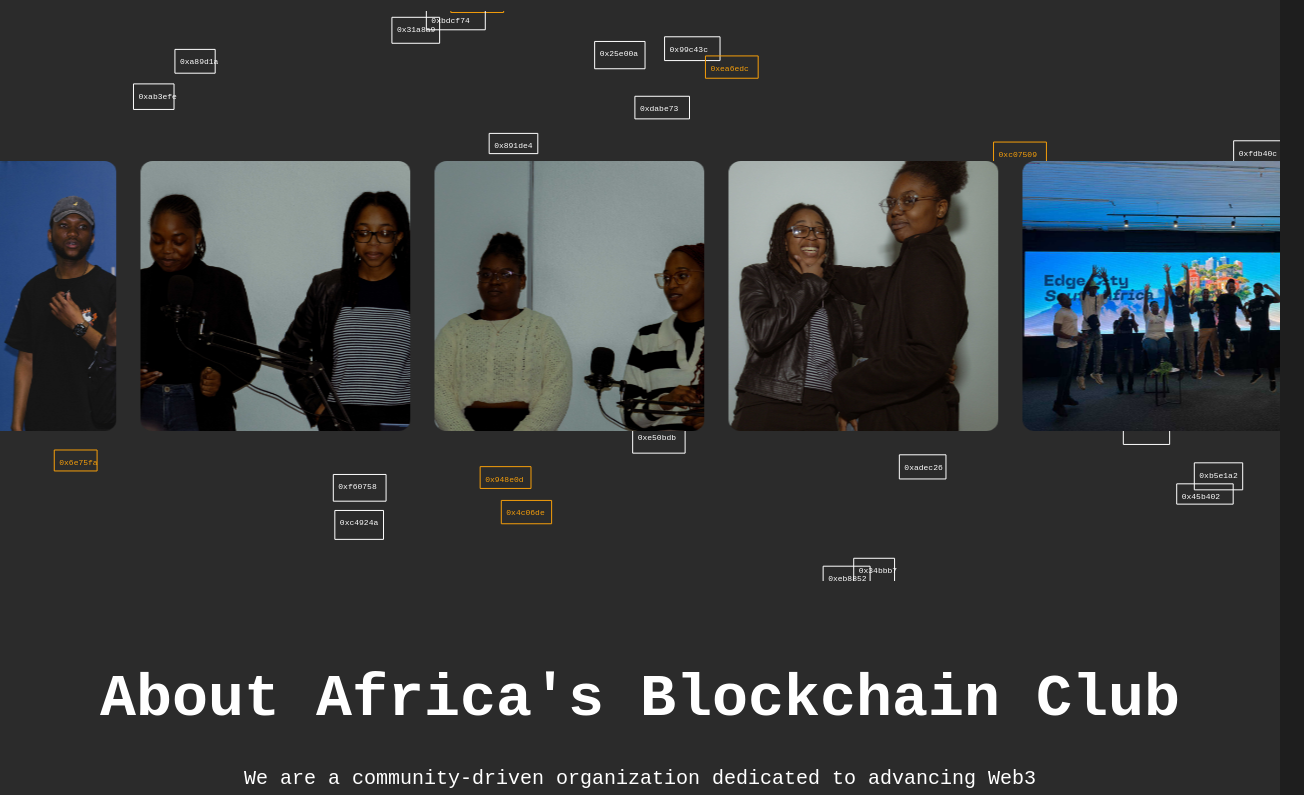
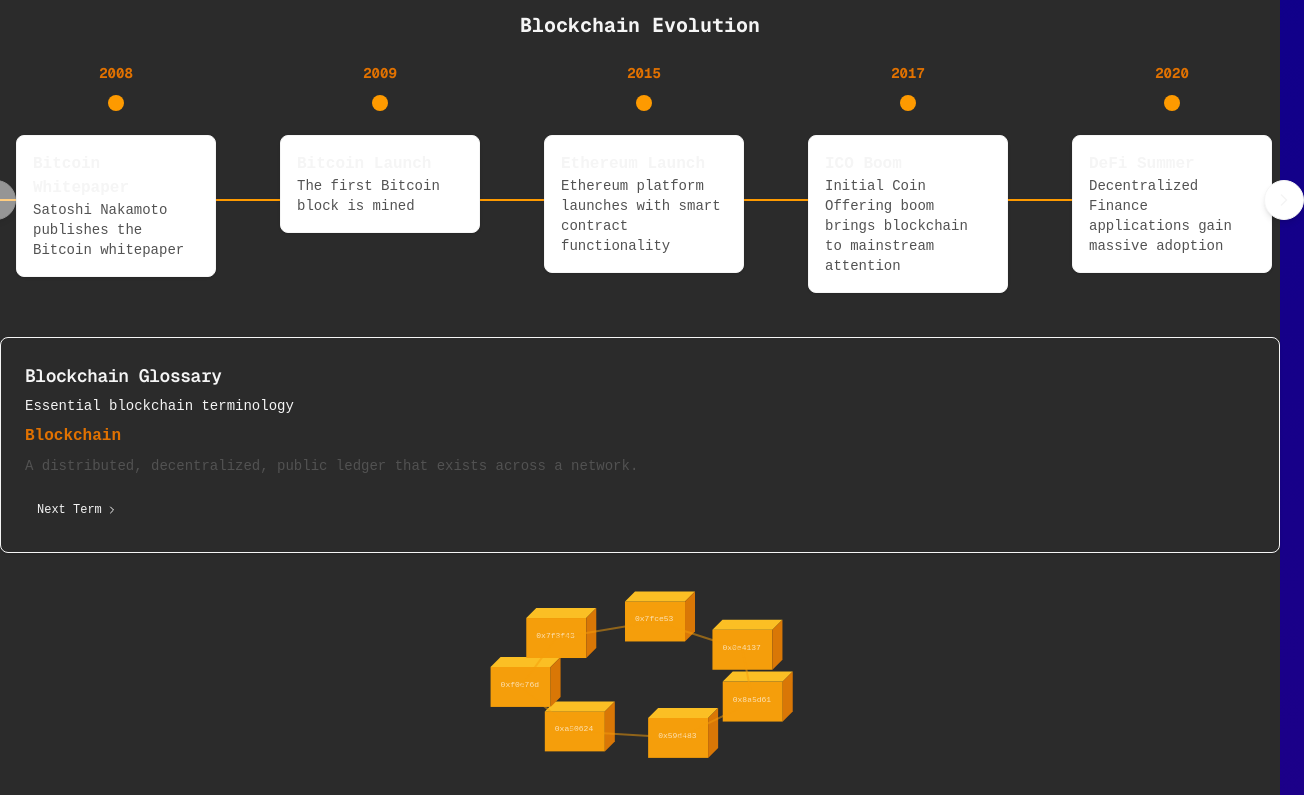
Before and after one commit to Africas-Blockchain-Club/abcWebsite, a Next.js app in the folder abc/: page / in a window 1280 px wide. Shown: the part 1140-1935 px from the top of the page, 1304 px wide, since content can reach past the window. Built offline with nearby package versions, Linux system fonts and the light colour scheme.

Commit message:
Added card from Denzel

```diff
--- a/abc/app/page.tsx
+++ b/abc/app/page.tsx
@@ -13,7 +13,12 @@
 import ProjectsDrawer from "@/components/ui/files";
 import ImageTextCard from "@/components/ui/ImageTextCard";
 import Footer from "@/components/ui/footer";
+import Timeline from "@/components/ui/blockchain-timeline";
 import SectionDivider from "@/components/ui/SectionDivider";
+import Terms from "@/components/ui/blockchain-terms";
+import Modal from "@/components/ui/blockchain-modal";
+
+
 
 export default function Home() {
   const [showFloatingImage, setShowFloatingImage] = useState(false);
@@ -33,6 +38,9 @@
       <main className="relative z-0" style={{ background: "#2B2B2B" }}>
         <Hero />
         <Logos/>
+        <Timeline/>
+        <Terms/>
+        <Modal/>
 
 
 <div id="team">
--- /dev/null
+++ b/abc/components/ui/card.tsx
@@ -0,0 +1,43 @@
+import * as React from "react"
+
+import { cn } from "@/lib/utils"
+
+const Card = React.forwardRef<HTMLDivElement, React.HTMLAttributes<HTMLDivElement>>(({ className, ...props }, ref) => (
+  <div ref={ref} className={cn("rounded-lg border bg-card text-card-foreground shadow-sm", className)} {...props} />
+))
+Card.displayName = "Card"
+
+const CardHeader = React.forwardRef<HTMLDivElement, React.HTMLAttributes<HTMLDivElement>>(
+  ({ className, ...props }, ref) => (
+    <div ref={ref} className={cn("flex flex-col space-y-1.5 p-6", className)} {...props} />
+  ),
+)
+CardHeader.displayName = "CardHeader"
+
+const CardTitle = React.forwardRef<HTMLParagraphElement, React.HTMLAttributes<HTMLHeadingElement>>(
+  ({ className, ...props }, ref) => (
+    <h3 ref={ref} className={cn("text-2xl font-semibold leading-none tracking-tight", className)} {...props} />
+  ),
+)
+CardTitle.displayName = "CardTitle"
+
+const CardDescription = React.forwardRef<HTMLParagraphElement, React.HTMLAttributes<HTMLParagraphElement>>(
+  ({ className, ...props }, ref) => (
+    <p ref={ref} className={cn("text-sm text-muted-foreground", className)} {...props} />
+  ),
+)
+CardDescription.displayName = "CardDescription"
+
+const CardContent = React.forwardRef<HTMLDivElement, React.HTMLAttributes<HTMLDivElement>>(
+  ({ className, ...props }, ref) => <div ref={ref} className={cn("p-6 pt-0", className)} {...props} />,
+)
+CardContent.displayName = "CardContent"
+
+const CardFooter = React.forwardRef<HTMLDivElement, React.HTMLAttributes<HTMLDivElement>>(
+  ({ className, ...props }, ref) => (
+    <div ref={ref} className={cn("flex items-center p-6 pt-0", className)} {...props} />
+  ),
+)
+CardFooter.displayName = "CardFooter"
+
+export { Card, CardHeader, CardFooter, CardTitle, CardDescription, CardContent }
```
